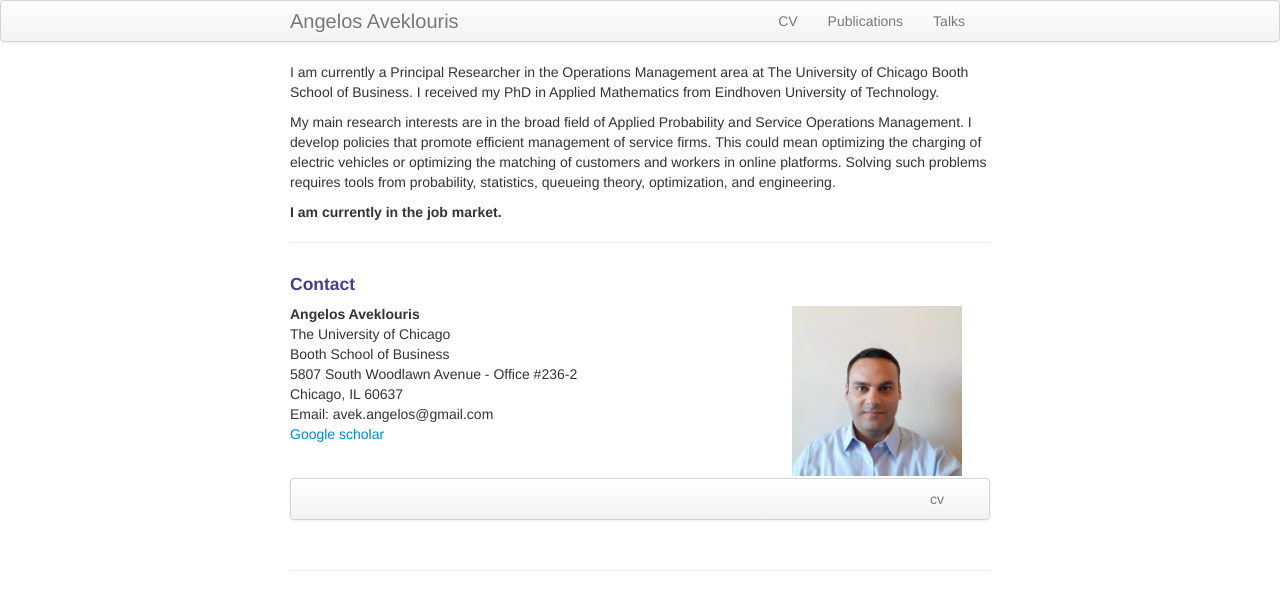
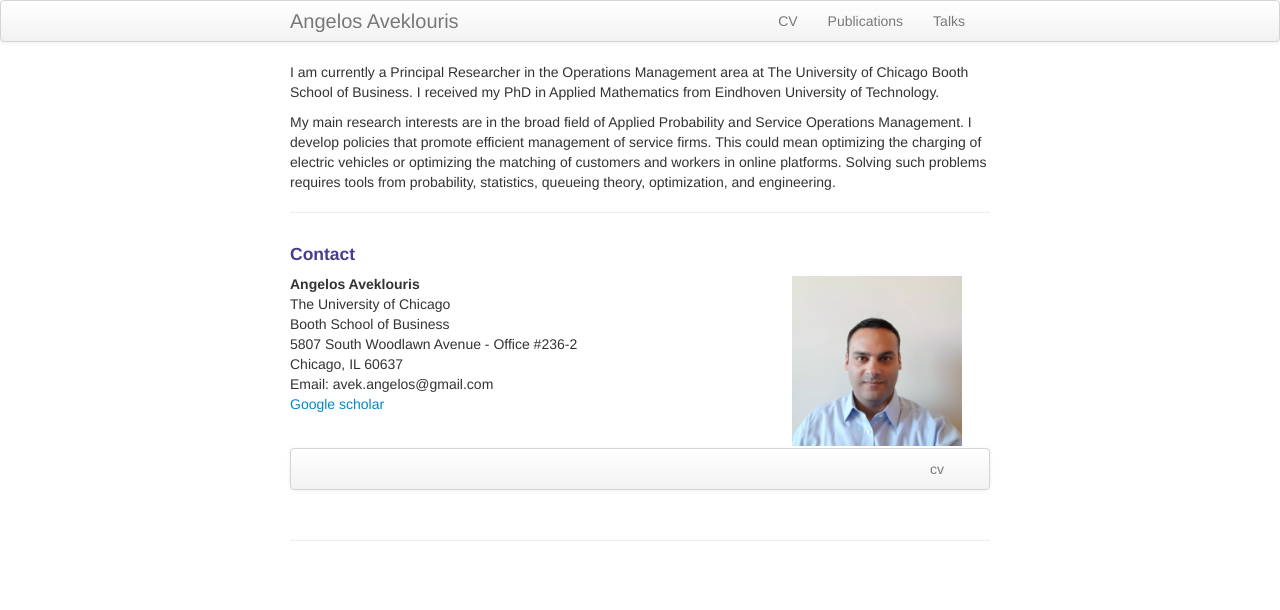
Before and after one commit to Angelos90/Angelos90.github.io, a Jekyll site: the page built from index.md, in a window 1280 px wide. Shown: the top 610 px of the page. Built offline with Jekyll 4.4.1, drawn with Linux system fonts in a browser that asks for light colours.

Commit message:
Update index.md

```diff
--- a/index.md
+++ b/index.md
@@ -9,7 +9,6 @@ I am currently a Principal Researcher in the Operations Management area at The U
 My main research interests are in the broad field of Applied Probability and Service Operations Management. I develop policies that promote efficient management of service firms. This could mean optimizing the charging of electric vehicles or optimizing the matching of customers and workers in online platforms. Solving such
 problems requires tools from probability, statistics, queueing theory, optimization, and engineering.
 
-<b>I am currently in the job market.</b>
 
 
 ---
```
